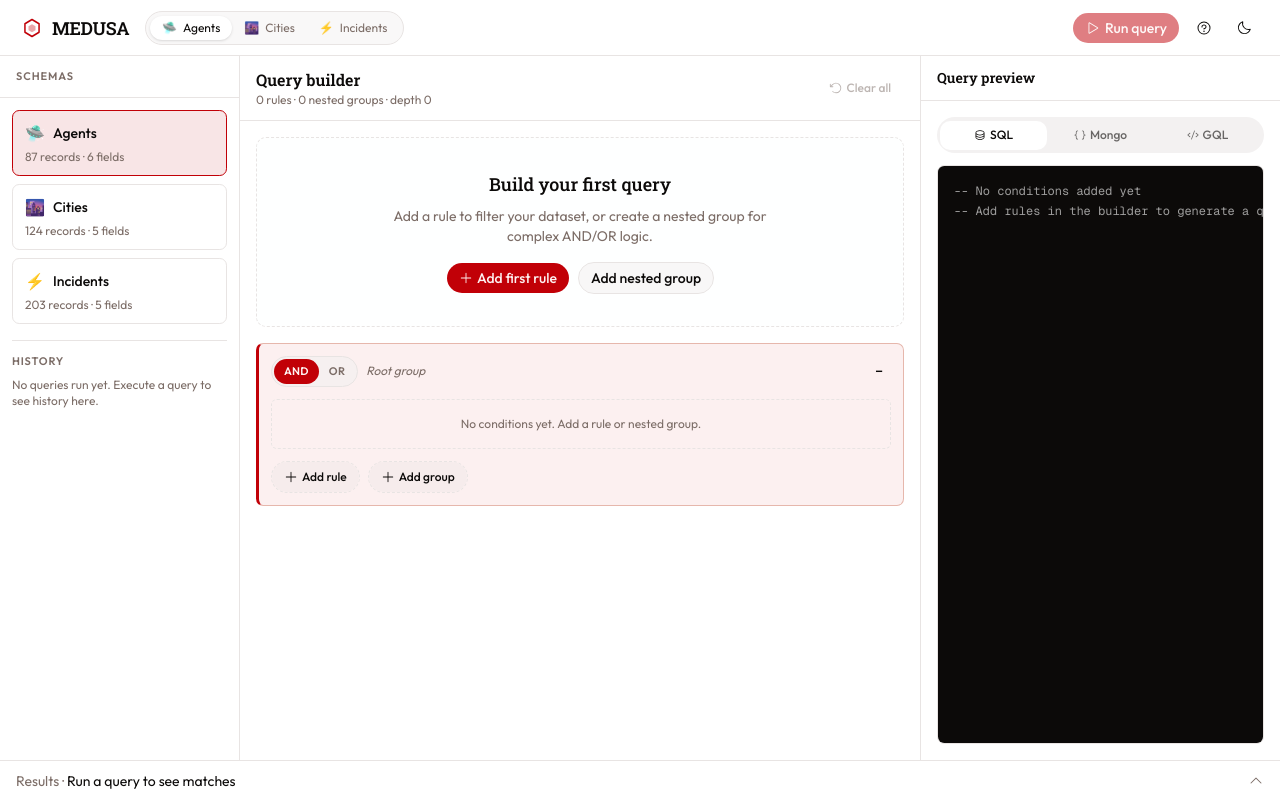
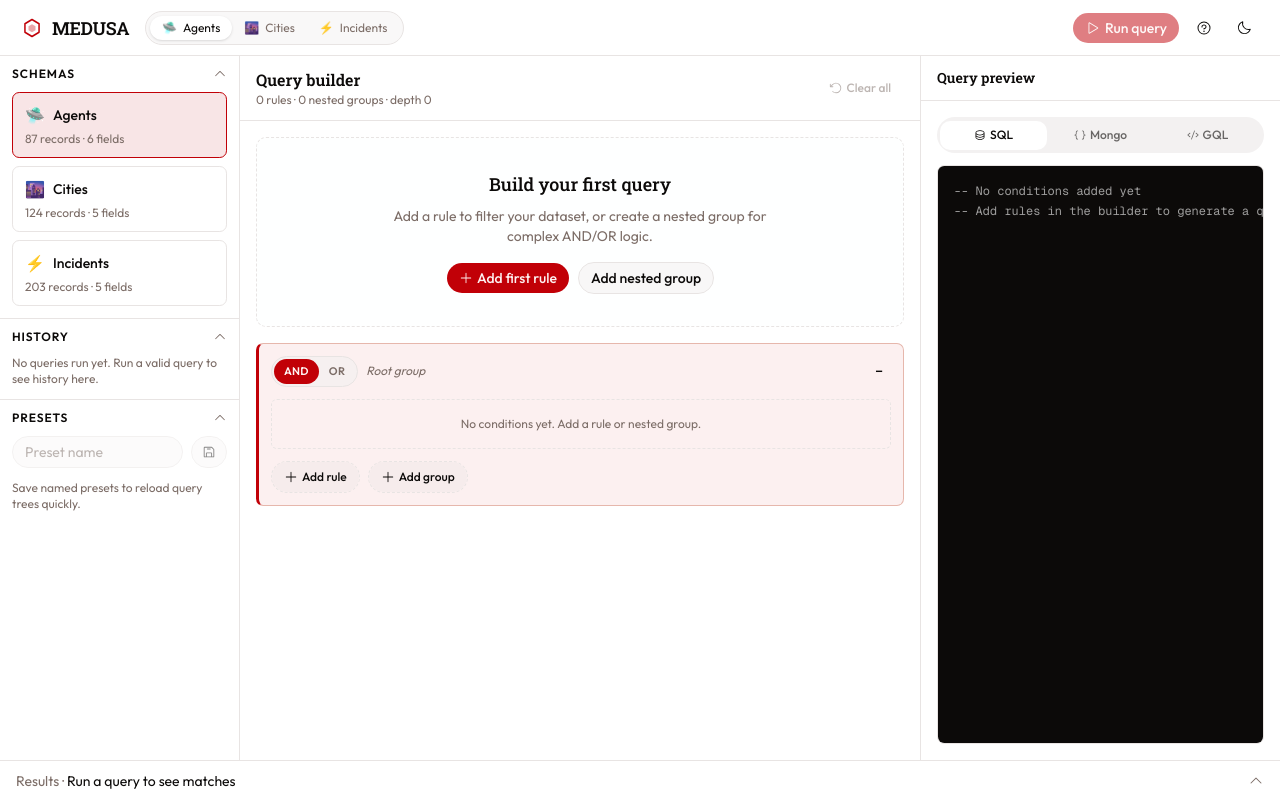
Before and after one commit to Peliah/medusa, a Next.js app: page /builder in a window 1280 px wide. Built offline with nearby package versions, Linux system fonts and the light colour scheme.

Commit message:
feat: add sidebar drawer for viewports below lg

```diff
--- a/components/layout/app-shell.tsx
+++ b/components/layout/app-shell.tsx
@@ -1,6 +1,7 @@
 import { BuilderHeader } from "@/components/layout/builder-header"
 import { BuilderMain } from "@/components/layout/builder-main"
 import { BuilderResultsDrawer } from "@/components/layout/builder-results-drawer"
+import { BuilderSidebarDrawer } from "@/components/sidebar/builder-sidebar-drawer"
 
 export function AppShell() {
   return (
@@ -12,6 +13,7 @@
       </div>
 
       <BuilderResultsDrawer />
+      <BuilderSidebarDrawer />
     </div>
   )
 }
--- a/components/layout/builder-sidebar.tsx
+++ b/components/layout/builder-sidebar.tsx
@@ -1,53 +1,12 @@
 "use client"
 
-import { schemas } from "@/lib/schemas"
-import { cn } from "@/lib/utils"
-import { useQueryStore } from "@/store/query-store"
+import { SidebarPanelContent } from "@/components/sidebar/sidebar-panel-content"
 
 export function BuilderSidebar() {
-  const schemaId = useQueryStore((state) => state.schemaId)
-  const setSchema = useQueryStore((state) => state.setSchema)
-
   return (
     <aside className="builder-panel border-r border-border bg-card">
-      <div className="builder-panel__header border-b border-border px-4 py-3">
-        <p className="text-[11px] font-semibold tracking-[0.08em] text-muted-foreground uppercase">
-          Schemas
-        </p>
-      </div>
-      <div className="builder-panel__body p-3">
-        <div className="space-y-2">
-          {schemas.map((schema) => (
-            <button
-              key={schema.id}
-              type="button"
-              onClick={() => setSchema(schema.id)}
-              className={cn(
-                "w-full rounded-lg border px-3 py-2.5 text-left transition-colors",
-                schemaId === schema.id
-                  ? "border-primary bg-primary/10"
-                  : "border-border bg-background hover:bg-muted/50"
-              )}
-            >
-              <div className="flex items-center gap-2">
-                <span>{schema.emoji}</span>
-                <span className="text-sm font-medium">{schema.name}</span>
-              </div>
-              <p className="mt-1 text-xs text-muted-foreground">
-                {schema.recordCount} records · {schema.fields.length} fields
-              </p>
-            </button>
-          ))}
-        </div>
-
-        <div className="mt-4 border-t border-border pt-3">
-          <p className="text-[11px] font-semibold tracking-[0.08em] text-muted-foreground uppercase">
-            History
-          </p>
-          <p className="mt-2 text-xs text-muted-foreground">
-            No queries run yet. Execute a query to see history here.
-          </p>
-        </div>
+      <div className="builder-panel__body">
+        <SidebarPanelContent />
       </div>
     </aside>
   )
```
